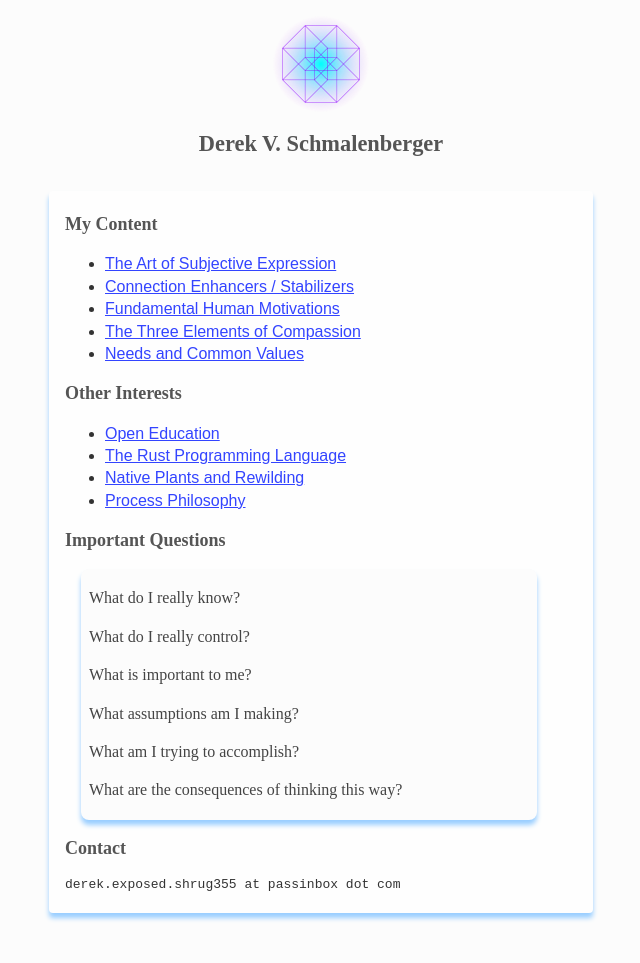
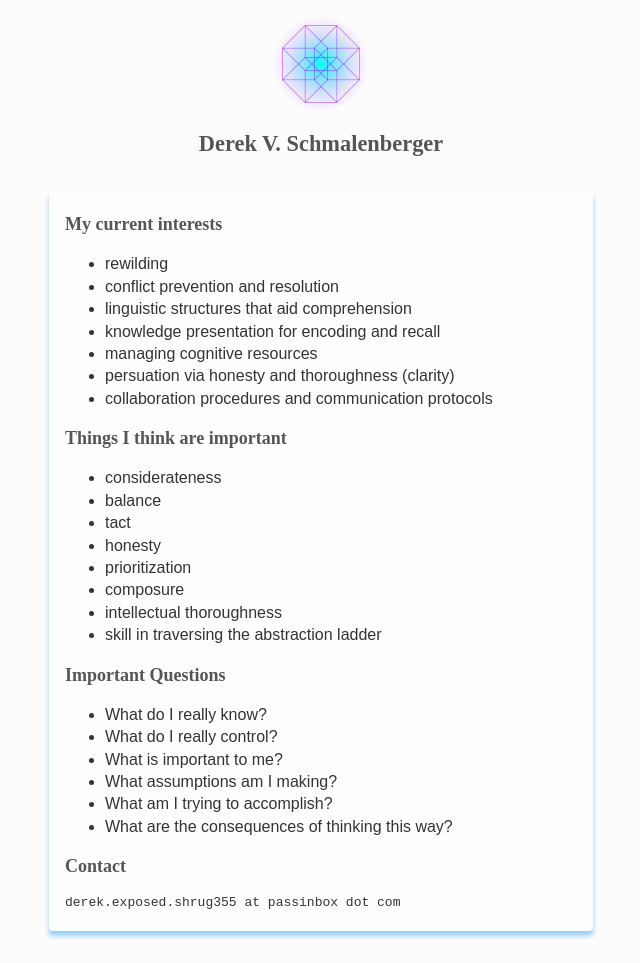
Before and after one commit to derek-v-s/derek-v-s.github.io, a Jekyll site: the page built from index.md, in a window 1280 px wide. Shown: the whole page, without its empty margins (319-959 px from the left). Built offline with Jekyll 4.4.1, drawn with Linux system fonts in a browser that asks for light colours.

Commit message:
Updated index with current interests and matterings

```diff
--- a/index.md
+++ b/index.md
@@ -4,34 +4,35 @@ description: The personal website of Derek V. Schmalenberger.
 permalink: /
 ---
 
-## My Content
+## My current interests
 
-- [The Art of Subjective Expression]({% link subjective-expression.md %})
-- [Connection Enhancers / Stabilizers]({% link connection-enhancers.md %})
-- [Fundamental Human Motivations]({% link motivations.md %})
-- [The Three Elements of Compassion]({% link compassion.md %})
-- [Needs and Common Values]({% link needs.md %})
+- rewilding
+- conflict prevention and resolution
+- linguistic structures that aid comprehension
+- knowledge presentation for encoding and recall
+- managing cognitive resources
+- persuation via honesty and thoroughness (clarity)
+- collaboration procedures and communication protocols
 
-## Other Interests
+## Things I think are important
 
-- [Open Education]({% link openedu.md %})
-- [The Rust Programming Language](https://www.rust-lang.org/)
-- [Native Plants and Rewilding](https://sbbotanicgarden.org/grow/why-native-plants/)
-- [Process Philosophy](https://iep.utm.edu/processp/)
+- considerateness
+- balance
+- tact
+- honesty
+- prioritization
+- composure
+- intellectual thoroughness
+- skill in traversing the abstraction ladder
 
 ## Important Questions
 
-> What do I really know?
->
-> What do I really control?
->
-> What is important to me?
->
-> What assumptions am I making?
->
-> What am I trying to accomplish?
->
-> What are the consequences of thinking this way?
+- What do I really know?
+- What do I really control?
+- What is important to me?
+- What assumptions am I making?
+- What am I trying to accomplish?
+- What are the consequences of thinking this way?
 
 ## Contact
 
```
